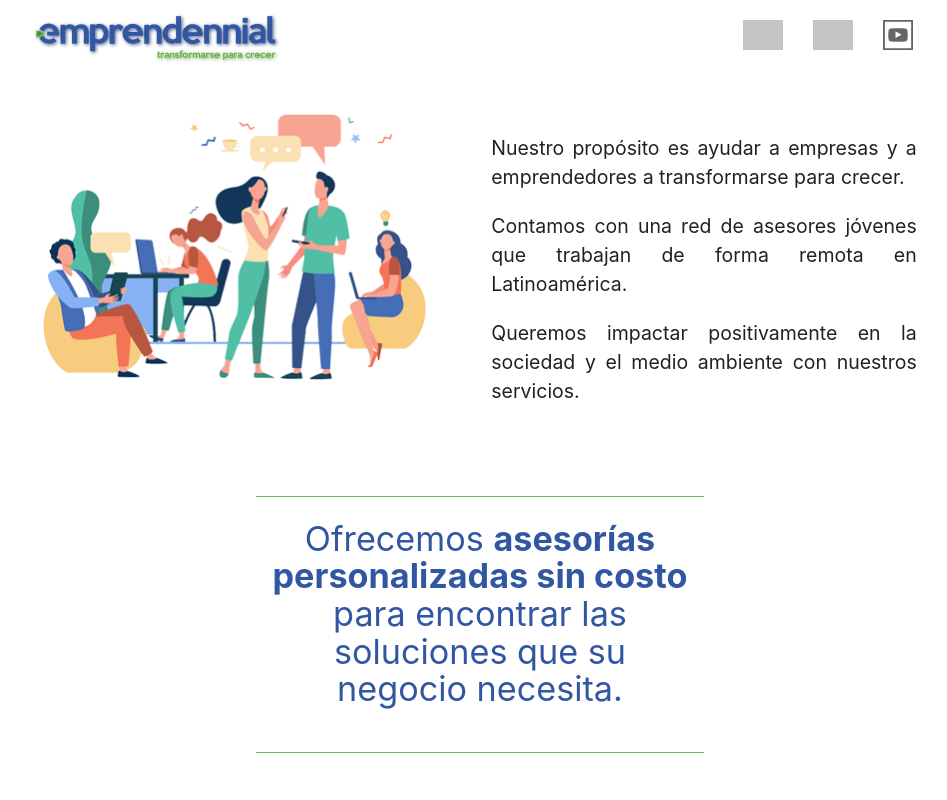
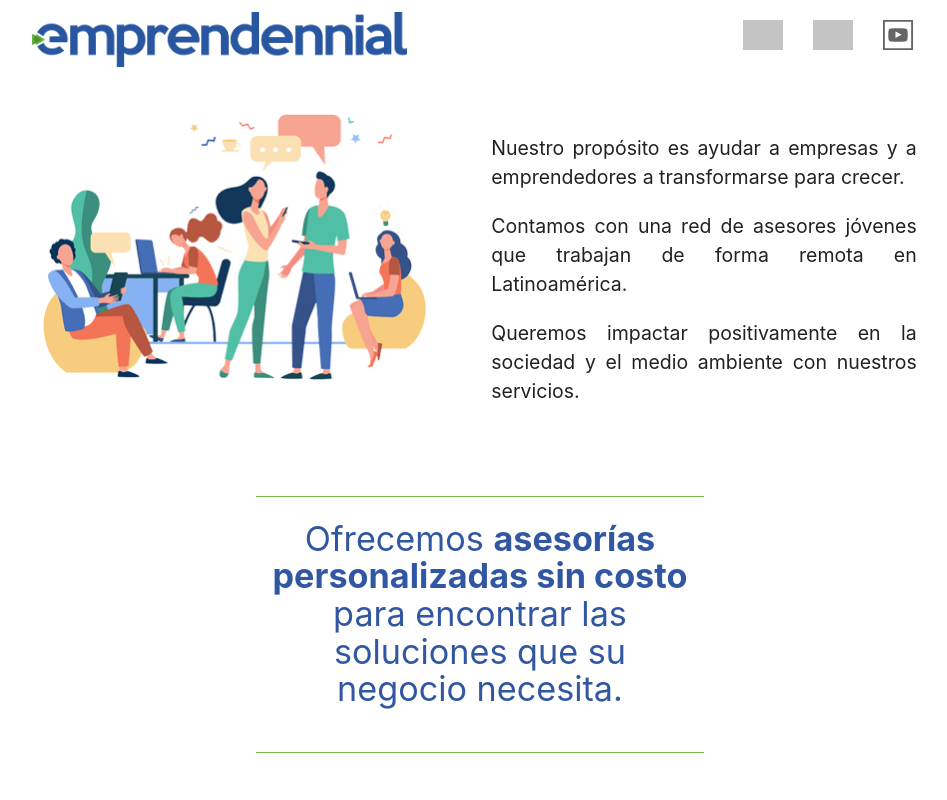
Before and after one commit to LewiSamuel/empreendinal-landing, a React (Create React App) app: page / in a window 1280 px wide. Shown: the top 800 px of the page, without its empty margins (160-1107 px from the left). Built offline with nearby package versions, Linux system fonts and the light colour scheme; grey boxes are pictures that could not be loaded.

Commit message:
nueva logo

```diff
--- a/src/App.js
+++ b/src/App.js
@@ -17,7 +17,7 @@ function App() {
           <a href="#!" className="brand-logo a-brand-logo">
             {/* <b className="font-sifonn">emprendennial</b>
             <small>asesores en red</small> */}
-            <img src="epn-final.png" alt="empreendennial" className="icon-logo"/>
+            <img src="emprendennial-logo.png" alt="empreendennial" className="icon-logo"/>
           </a>
           <ul id="nav-mobile" className="right hide-on-med-and-down">
             <li>
```
Also changed, not shown: public/emprendennial-logo.png (added).
